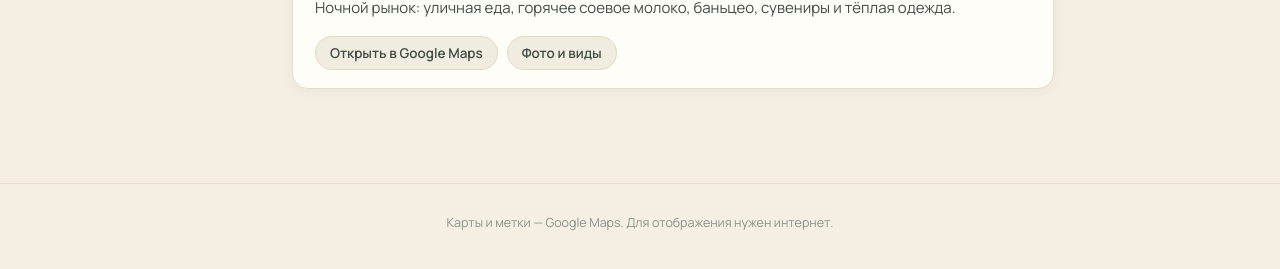
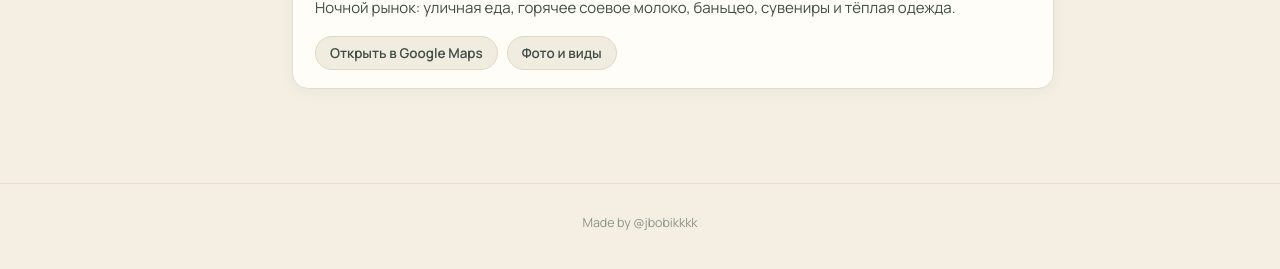
Before and after one commit to jbobik/dalat_travel, a website: page day.html in a window 1280 px wide. Shown: the part 4355-4624 px from the top of the page. Drawn offline with nearby package versions, Linux system fonts and the light colour scheme; a web font is replaced by a local one.

Commit message:
fix footer

```diff
--- a/day.html
+++ b/day.html
@@ -19,7 +19,7 @@
 
 <main class="daywrap" id="daywrap"></main>
 
-<footer>Карты и метки — Google Maps. Для отображения нужен интернет.</footer>
+<footer>Made by @jbobikkkk</footer>
 
 <script src="data.js"></script>
 <script src="app.js"></script>
```
Also changed, not shown: index.html (+2 -1 lines).
